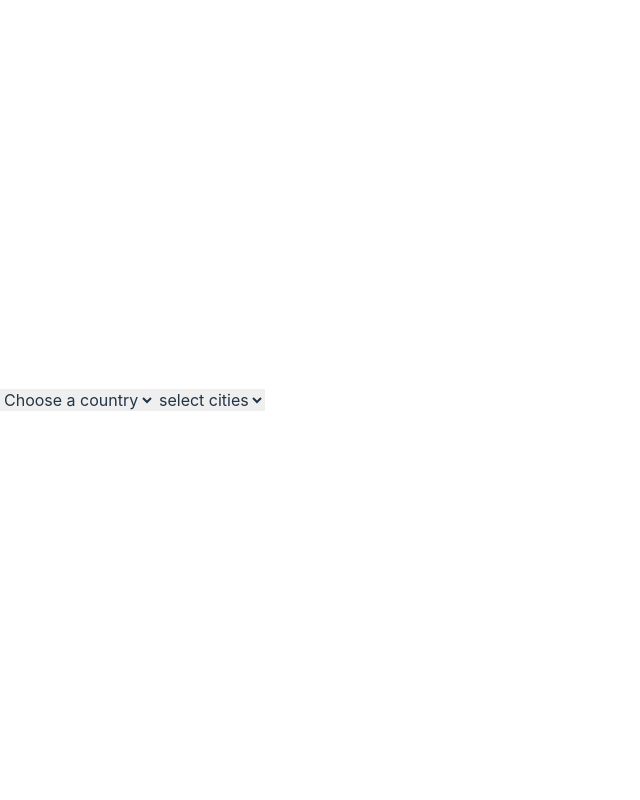
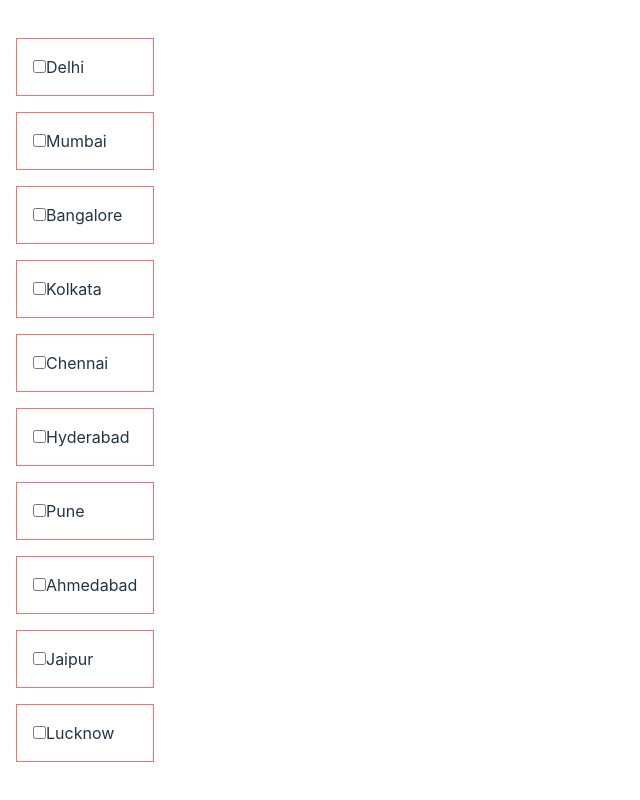
Before and after one commit to Om-Shankar-191019/react-interview, a React (Vite) app: page / in a window 1280 px wide. Shown: the whole page, without its empty margins (0-640 px from the left). Built offline with nearby package versions, Linux system fonts and the light colour scheme.

Commit message:
list of items check

```diff
--- a/src/App.jsx
+++ b/src/App.jsx
@@ -1,10 +1,12 @@
 import React from "react";
 import DynamicDropdown from "./components/DynamicDropdown";
+import ListOfItemsCheck from "./components/ListOfItemsCheck";
 
 const App = () => {
   return (
     <div>
-      <DynamicDropdown />
+      {/* <DynamicDropdown /> */}
+      <ListOfItemsCheck />
     </div>
   );
 };
--- /dev/null
+++ b/src/components/ListOfItemsCheck.jsx
@@ -0,0 +1,77 @@
+// Problem statement :
+// show list of items along with checkbox. if checked then appear delete button and on deletion, remove item.
+import React, { useState } from "react";
+
+const dataList = [
+  "Delhi",
+  "Mumbai",
+  "Bangalore",
+  "Kolkata",
+  "Chennai",
+  "Hyderabad",
+  "Pune",
+  "Ahmedabad",
+  "Jaipur",
+  "Lucknow",
+];
+
+const ListOfItemsCheck = () => {
+  const [isChecked, setIsChecked] = useState({});
+  const [cities, setCities] = useState([
+    "Delhi",
+    "Mumbai",
+    "Bangalore",
+    "Kolkata",
+    "Chennai",
+    "Hyderabad",
+    "Pune",
+    "Ahmedabad",
+    "Jaipur",
+    "Lucknow",
+  ]);
+  const handleCheck = (e) => {
+    const { name, checked } = e.target;
+    setIsChecked({ ...isChecked, [name]: checked });
+  };
+  //   console.log(isChecked);
+  const handleDelete = (cityIndex) => {
+    let updatedCities = cities.filter((item) => item !== cities[cityIndex]);
+    setCities(updatedCities);
+  };
+  return (
+    <div>
+      {cities.map((city, index) => {
+        return (
+          <div
+            key={`city - ${index}`}
+            className="border border-red-400 m-4 p-4"
+          >
+            <div>
+              <label>
+                <input
+                  type="checkbox"
+                  name={city}
+                  checked={isChecked[city] || false}
+                  onChange={handleCheck}
+                ></input>
+                {city}
+              </label>
+
+              {isChecked[city] && (
+                <button
+                  type="button"
+                  className="border border-blue-600 p-1 mx-2"
+                  onClick={() => handleDelete(index)}
+                >
+                  Delete
+                </button>
+              )}
+            </div>
+          </div>
+        );
+      })}
+    </div>
+  );
+};
+
+export default ListOfItemsCheck;
```
Also changed, not shown: 1 other file (tests, documents, lock files or other folders).
